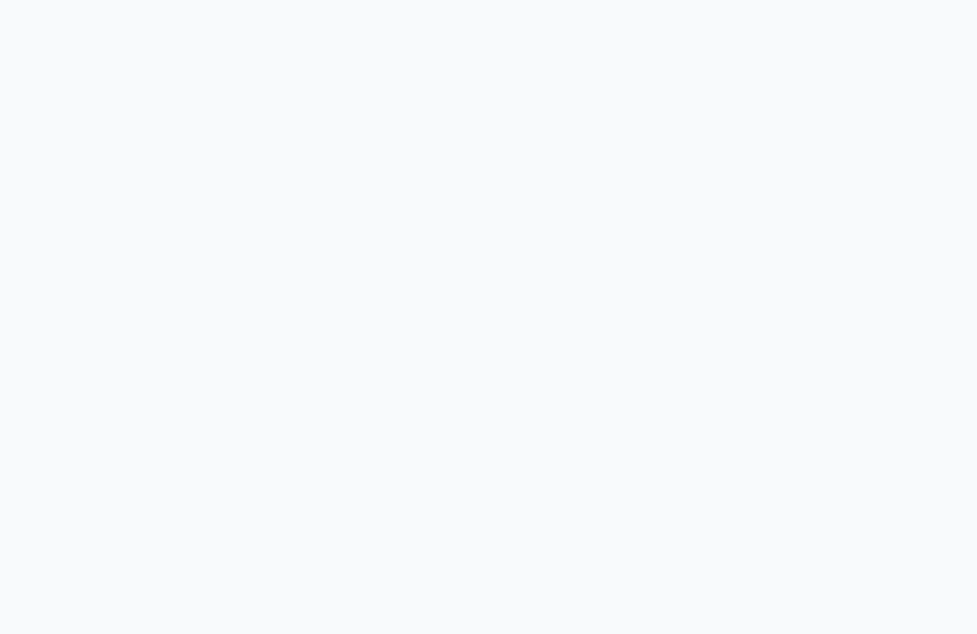
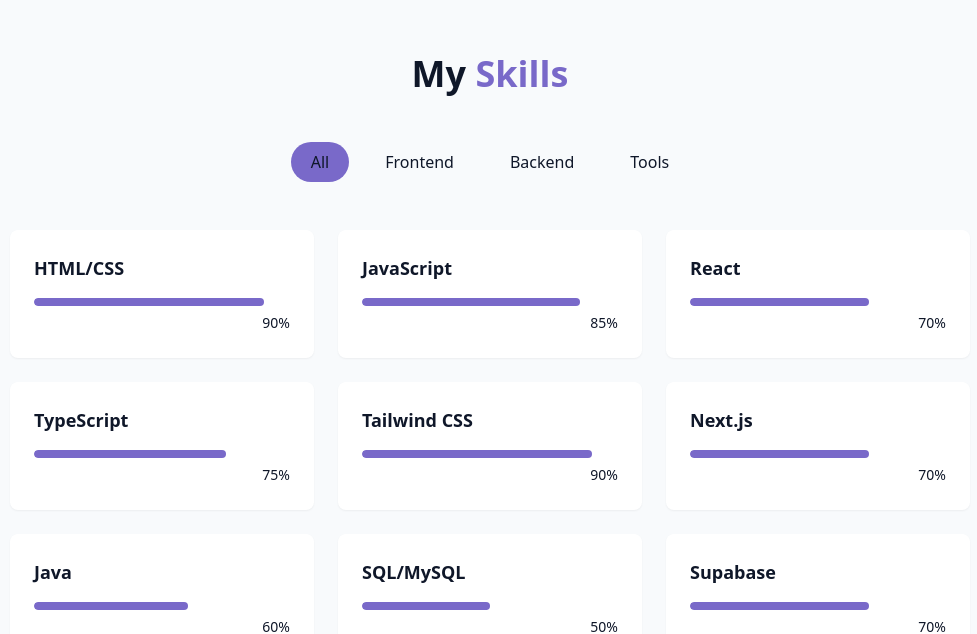
Before and after one commit to VictorHxHugo/portfolio, a React (Vite) app: page / in a window 1280 px wide. Shown: the part 1548-2182 px from the top of the page, without its empty margins (150-1127 px from the left). Before the commit the page ends 1506 px from the top, so only its background shows below. Built offline with nearby package versions, Linux system fonts and the light colour scheme.

Commit message:
Skills Section

```diff
--- a/src/components/Navbar.jsx
+++ b/src/components/Navbar.jsx
@@ -3,11 +3,11 @@
 import { Menu, X } from "lucide-react";
 
 const NavItems = [
-  { name: "Home", href: "hero" },
-  { name: "About", href: "about" },
-  { name: "Skills", href: "skills" },
-  { name: "Projects", href: "projects" },
-  { name: "Contact", href: "contact" },
+  { name: "Home", href: "#hero" },
+  { name: "About", href: "#about" },
+  { name: "Skills", href: "#skills" },
+  { name: "Projects", href: "#projects" },
+  { name: "Contact", href: "#contact" },
 ];
 
 export const Navbar = () => {
@@ -16,7 +16,7 @@
 
   useEffect(() => {
     const handleScroll = () => {
-      setIsScrolled(window.screenY > 10);
+      setIsScrolled(window.scrollY > 10);
     };
 
     window.addEventListener("scroll", handleScroll);
--- /dev/null
+++ b/src/components/SkillsSection.jsx
@@ -0,0 +1,85 @@
+import { useState } from "react";
+import { cn } from "@/lib/utils";
+
+const skills = [
+  // Frontend
+  { name: "HTML/CSS", level: 90, category: "frontend" },
+  { name: "JavaScript", level: 85, category: "frontend" },
+  { name: "React", level: 70, category: "frontend" },
+  { name: "TypeScript", level: 75, category: "frontend" },
+  { name: "Tailwind CSS", level: 90, category: "frontend" },
+  { name: "Next.js", level: 70, category: "frontend" },
+
+  //Backend
+  { name: "Java", level: 60, category: "backend" },
+  { name: "SQL/MySQL", level: 50, category: "backend" },
+  { name: "Supabase", level: 70, category: "backend" },
+  { name: "VBA/Excel", level: 65, category: "backend" },
+  { name: "AWS", level: 80, category: "backend" },
+
+  // Tools
+  { name: "Git/Github", level: 90, category: "tools" },
+  { name: "Figma", level: 70, category: "tools" },
+  { name: "VS Code", level: 90, category: "tools" },
+];
+
+const categories = ["all", "frontend", "backend", "tools"];
+
+export const SkillsSection = () => {
+  const [activeCategory, setActiveCategory] = useState("all");
+
+  const filteredSkills = skills.filter(
+    (skill) => activeCategory === "all" || skill.category === activeCategory
+  );
+  return (
+    <section id="skills" className="py-24 px-4 relative bg-secondary/30">
+      <div className="container mx-auto max-w-5xl">
+        <h2 className="text-3xl md:text-4xl font-bold mb-12 text-center">
+          My <span className="text-primary"> Skills</span>
+        </h2>
+
+        <div className="flex flex-wrap justify-center gap-4 mb-12">
+          {" "}
+          {categories.map((category, key) => (
+            <button
+              key={key}
+              onClick={() => setActiveCategory(category)}
+              className={cn(
+                "px-5 py-2 rounded-full transition-colors duration-300 capitalize",
+                activeCategory === category
+                  ? "bg-primary text=primary=foreground"
+                  : "bg-secondary/70 text-foreground hover:bd-secondary"
+              )}
+            >
+              {category}
+            </button>
+          ))}
+        </div>
+
+        <div className="grid grid-cols-1 sm:grid-cols-2 lg:grid-cols-3 gap-6">
+          {filteredSkills.map((skill, key) => (
+            <div
+              key={key}
+              className="bg-card p-6 rounded-lg shadow-xs card-hover"
+            >
+              <div className="text-left mb-4">
+                <h3 className="font-semibold text-lg">{skill.name}</h3>
+              </div>
+              <div className="w-full bg-secondary/50 h-2 rounded-full overflow-hidden">
+                <div
+                  className="bg-primary h-2 rounded-full origin-left animate-grow_1.5s_ease-out"
+                  style={{ width: skill.level + "%" }}
+                />
+              </div>
+              <div className="text-right mt-1">
+                <span className="text-sm text-muted-foreground">
+                  {skill.level}%
+                </span>
+              </div>
+            </div>
+          ))}
+        </div>
+      </div>
+    </section>
+  );
+};
--- a/src/pages/Home.jsx
+++ b/src/pages/Home.jsx
@@ -3,6 +3,7 @@
 import { StarBackground } from "@/components/StarBackground";
 import { HeroSection } from "../components/HeroSection";
 import { AboutSection } from "../components/AboutSection";
+import { SkillsSection } from "../components/SkillsSection";
 
 export const Home = () => {
   return (
@@ -17,6 +18,7 @@
       <main>
         <HeroSection />
         <AboutSection />
+        <SkillsSection />
       </main>
       {/* Footer */}
     </div>
```
